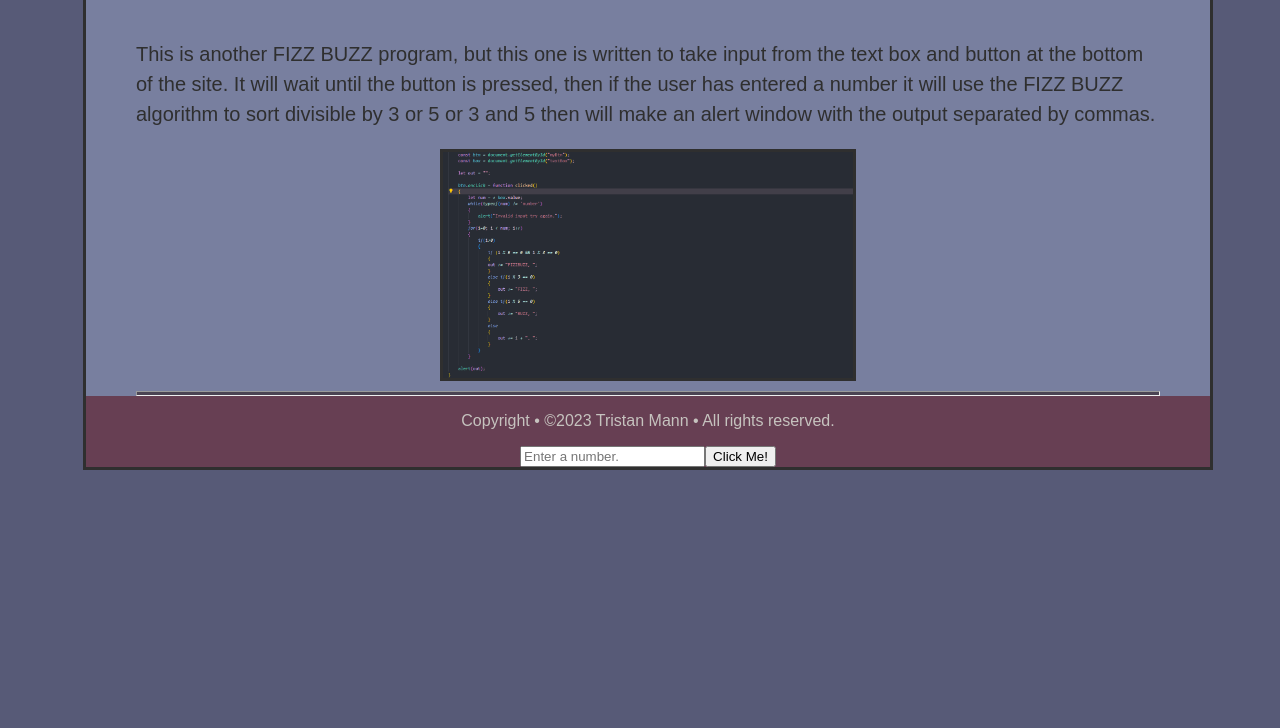
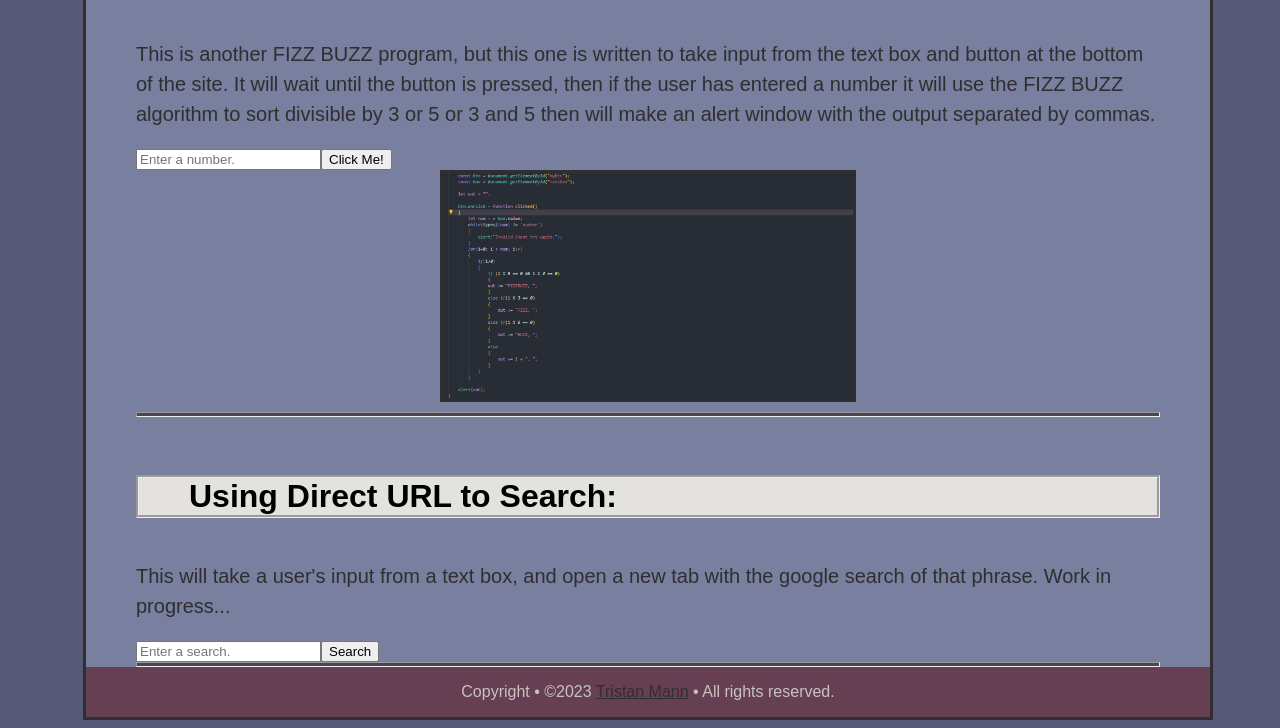
Before and after one commit to Tr-Mann/Note_Website, a plain HTML site: page projects.html in a window 1280 px wide. Shown: the part 737-1465 px from the top of the page. Before the commit the page ends 1215 px from the top, so only its background shows below. Drawn offline with Linux system fonts and the light colour scheme.

Commit message:
Added next project
Web search on site

```diff
--- a/FIZZBUZZ.js
+++ b/FIZZBUZZ.js
@@ -35,3 +35,18 @@
 
     alert(out);
 }
+
+const searchBtn = document.getElementById("searchBtn");
+const searchBar = document.getElementById("searchBar");
+const anchor = document.getElementById("anchor");
+let term;
+
+
+searchBtn.onclick
+{
+    term = searchBar.value;
+    location.reload;
+}
+anchor.setAttribute('href', "https://www.google.com/search?q=" + term);
+
+$(".search").reload(projects.html);
--- a/projects.html
+++ b/projects.html
@@ -29,14 +29,23 @@
                 It will wait until the button is pressed, then if the user has entered a number it will use the FIZZ BUZZ algorithm to sort divisible by 3 or 5 or 3 and 5
                 then will make an alert window with the output separated by commas.
             </p>
+            <form><input id="textBox" type="text" placeholder="Enter a number."><button id="myBtn" type="button">Click Me!</button></form>
                 <img src="Screenshot 2023-11-14 105756.png">
+            <hr>
+        </article>
+        <article class="note" >
+            <h4>Using Direct URL to Search: </h4>
+            <p>This will take a user's input from a text box, and open a new tab with the google search of that phrase. Work in progress...
+            </p>
+            <div id="search"><input id="searchBar" type="search" placeholder="Enter a search."><a id="anchor" target="_blank" href=""><button id="searchBtn" type="button">Search</button></a></div>
             <hr>
         </article>
 
 
     </body>
     <footer>
-        <p>Copyright &bull; ©2023 Tristan Mann &bull; All rights reserved.</p>
-        <form><input id="textBox" type="text" placeholder="Enter a number."><button id="myBtn" type="button">Click Me!</button></form>
+        <p>Copyright &bull; ©2023 <a target="_blank" href="https://github.com/Tr-Mann">Tristan Mann</a> &bull; All rights reserved.</p>
+    </footer>
+
     </footer>
 </html>
```
Also changed, not shown: index.html (+1 -2 lines).
